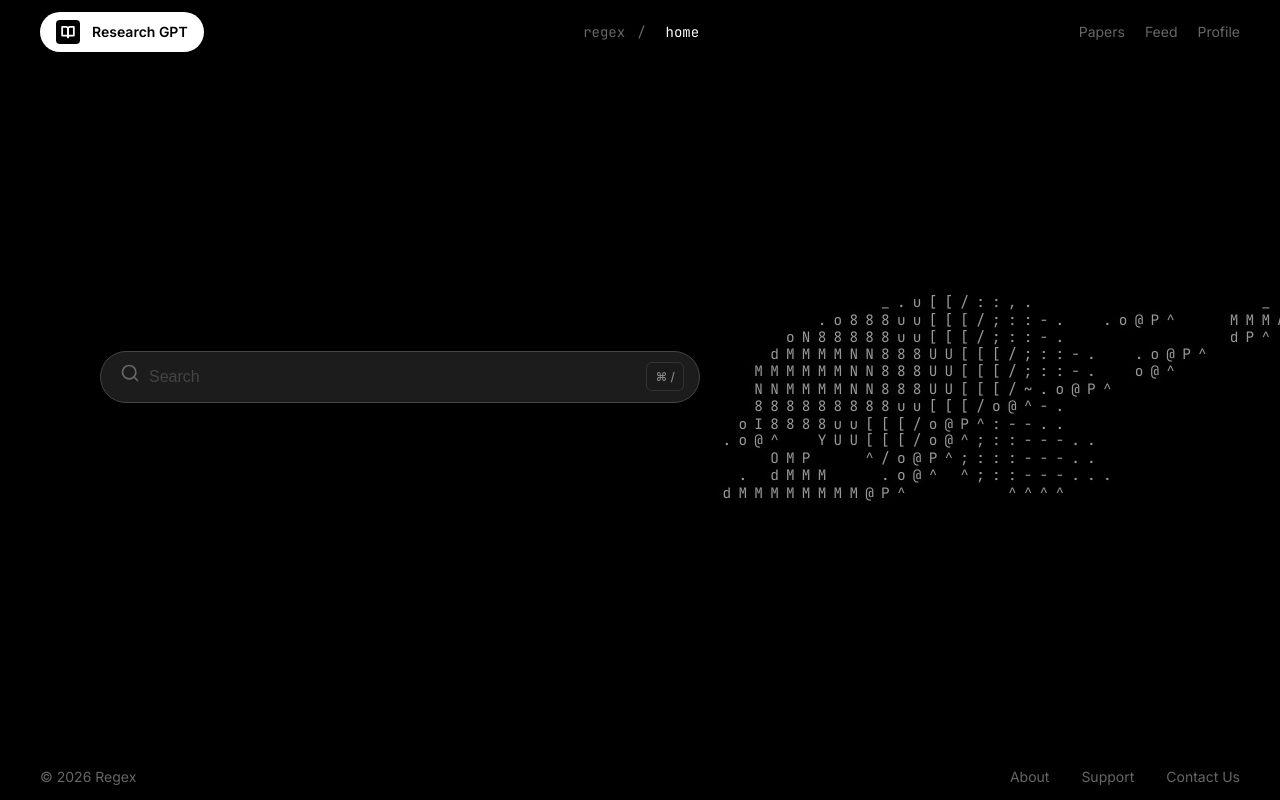
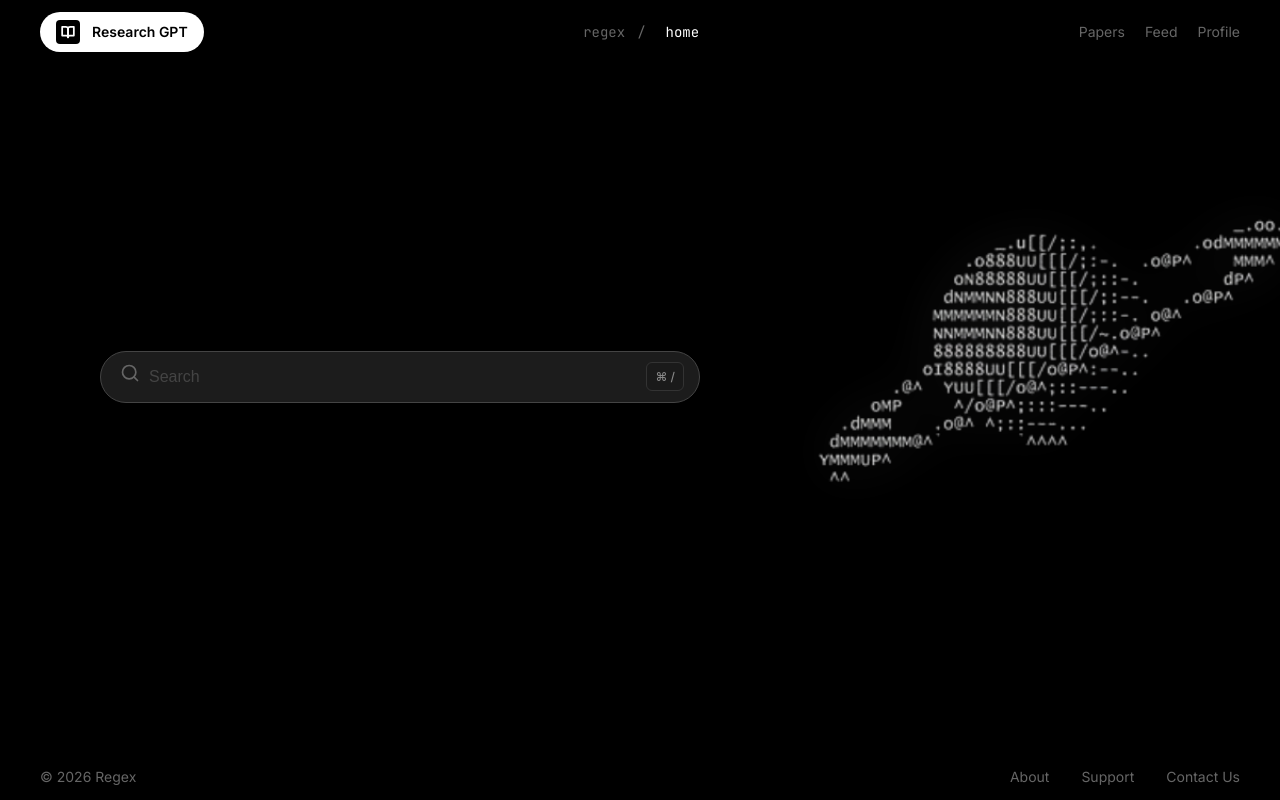
Before and after one commit to workwithprnv-stack/ux-capstone-proj, a Next.js app: page / in a window 1280 px wide. Built offline with nearby package versions, Linux system fonts and the light colour scheme.

Commit message:
feat: initialize home page with search interface and global styles

```diff
--- a/src/app/globals.css
+++ b/src/app/globals.css
@@ -1638,32 +1638,24 @@
 }
 
 /* Ascii Sphere Styles */
-.ascii-sphere-container {
+/* Home Visual Styles */
+.home-image-container {
   position: fixed;
   right: -5%;
   top: 50%;
   transform: translateY(-50%);
   z-index: 0;
   pointer-events: none;
-  opacity: 0.6;
+  opacity: 0.8;
   user-select: none;
-  font-family: var(--font-mono);
-  font-size: 14px;
-  line-height: 1.2;
-  color: #ffffff;
-  white-space: pre;
-  animation: float 20s infinite ease-in-out;
-}
-
-.ascii-sphere {
-  display: flex;
-  flex-direction: column;
-  align-items: center;
-}
-
-.ascii-line {
-  letter-spacing: 0.5em;
-  text-shadow: 0 0 10px rgba(255, 255, 255, 0.2);
+  animation: none;
+}
+
+.home-image {
+  width: auto;
+  height: 600px;
+  object-fit: contain;
+  filter: drop-shadow(0 0 30px rgba(255, 255, 255, 0.15));
 }
 
 @keyframes float {
@@ -1672,11 +1664,14 @@
 }
 
 @media (max-width: 1024px) {
-  .ascii-sphere-container {
+  .home-image-container {
     right: -15%;
-    font-size: 10px;
-  }
-}
+  }
+  .home-image {
+    height: 400px;
+  }
+}
+
 
 .home-header {
   padding: 12px 40px;
--- a/src/app/page.tsx
+++ b/src/app/page.tsx
@@ -3,7 +3,9 @@
 import Link from 'next/link';
 import { useState, FormEvent } from 'react';
 import { useRouter } from 'next/navigation';
-import AsciiSphere from '@/components/AsciiSphere';
+import Image from 'next/image';
+import sphereImg from '../../image.png';
+
 
 export default function HomePage() {
   const [query, setQuery] = useState('');
@@ -19,7 +21,15 @@
   return (
     <div className="home-minimal" id="home-page">
       {/* Background/Visual Decorations */}
-      <AsciiSphere />
+      <div className="home-image-container">
+        <Image
+          src={sphereImg}
+          alt="Home Visual"
+          className="home-image"
+          priority
+        />
+      </div>
+
 
       {/* Main Content Area */}
       <main className="home-main">
```
Also changed, not shown: image.png (added).
